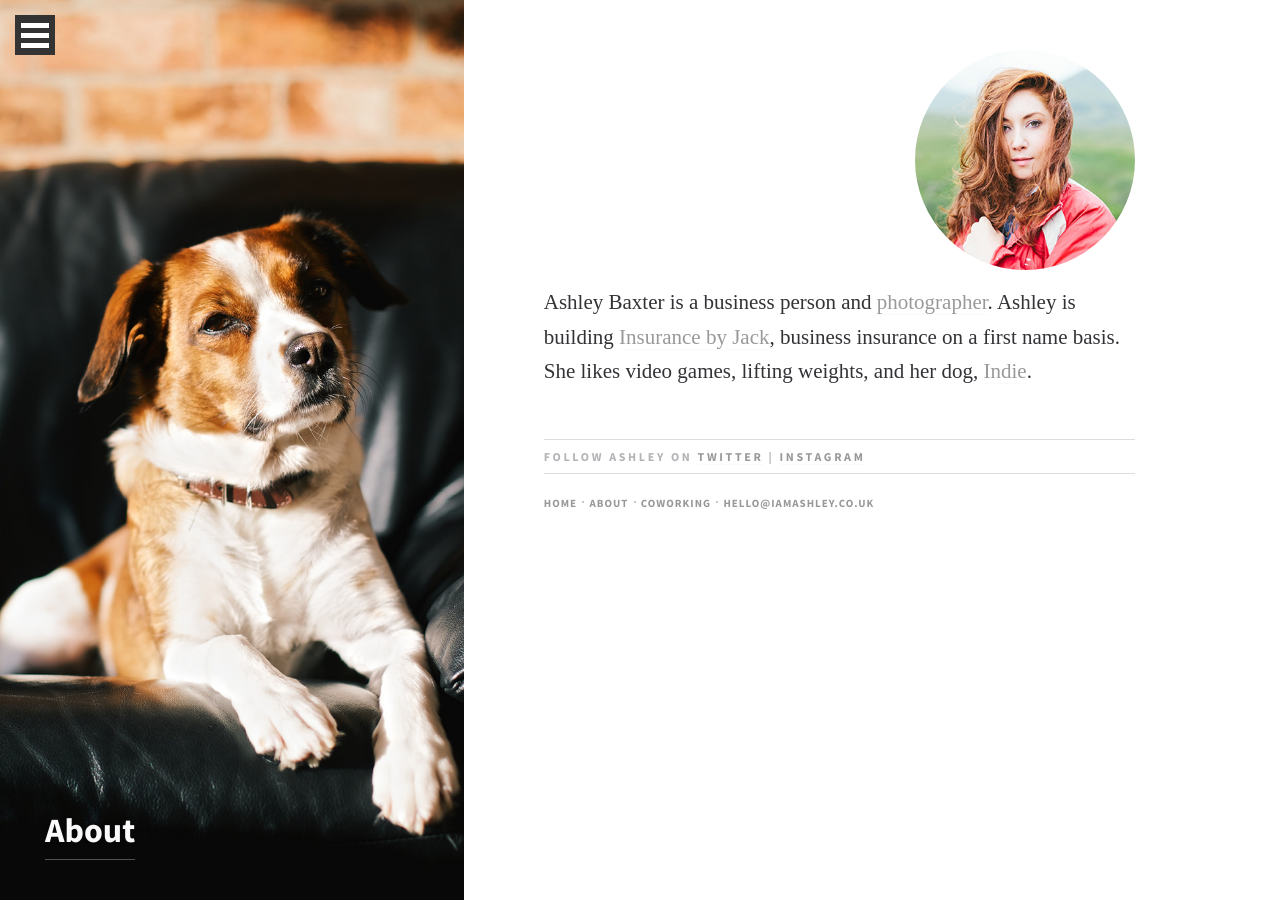
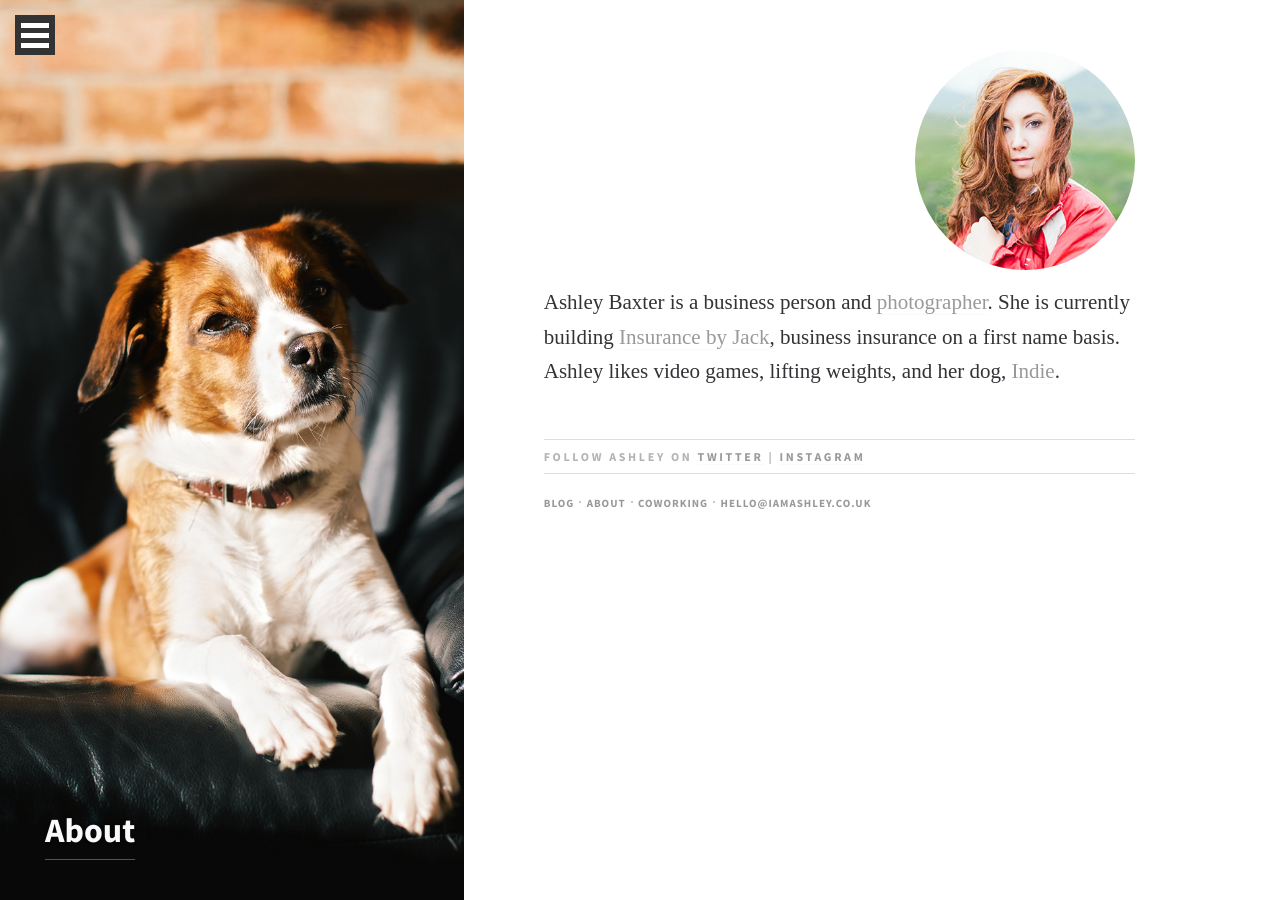
Before and after one commit to ashleybaxter/iamashley, a Jekyll site: the page built from about.md, in a window 1280 px wide. Built offline with Jekyll 4.4.1, drawn with Linux system fonts in a browser that asks for light colours; some web fonts are replaced.

Commit message:
Focus blog post

```diff
--- a/_config.yml
+++ b/_config.yml
@@ -7,12 +7,12 @@
 permalink: pretty
 paginate: 7
 nav_list:
-  Home : ['Home', '/', 'fa-home']
+  Home : ['Blog', '/', 'fa-home']
   About : ['About', '/about', 'fa-user']
   Coworking : ['Coworking', '/coworking', 'fa-anchor']
 single_footer: '<p>&copy; Ashley Baxter | <a href="https://twitter.com/iamashley">Twitter</a> | <a href="https://instagram.com/ashleybaxter">Instagram</a></p>'
 footer_links:
-    Home: ['Home', '/']
+    Home: ['Blog', '/']
     About: ['About', '/about']
     Coworking: ['Coworking', '/coworking']
     Contact: ['hello@iamashley.co.uk', 'mailto:hello@iamashley.co.uk']
--- a/about.md
+++ b/about.md
@@ -7,4 +7,4 @@
 author_name: Ashley Baxter
 ---
 
-Ashley Baxter is a business person and <a href="http://girlwithacamera.co.uk">photographer</a>. Ashley is building <a href="http://insurancebyjack.co.uk">Insurance by Jack</a>, business insurance on a first name basis. She likes video games, lifting weights, and her dog, <a href="https://www.instagram.com/p/7nf5yJLXYt/?taken-by=ashleybaxter">Indie</a>.
+Ashley Baxter is a business person and <a href="http://girlwithacamera.co.uk">photographer</a>. She is currently building <a href="http://insurancebyjack.co.uk">Insurance by Jack</a>, business insurance on a first name basis. Ashley likes video games, lifting weights, and her dog, <a href="https://www.instagram.com/p/7nf5yJLXYt/?taken-by=ashleybaxter">Indie</a>.
```
Also changed, not shown: _posts/2015-11-03-focus.markdown (added, +79 -0 lines), newsletter.md (+1 -1 lines).
